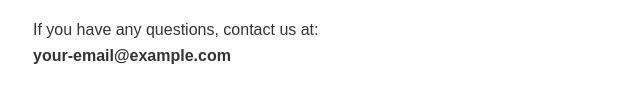
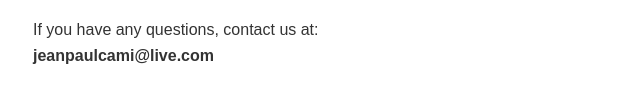
Before and after one commit to CaMiMtoto/status-saver-privacy-policy, a plain HTML site: page index.html in a window 1280 px wide. Shown: the part 1215-1318 px from the top of the page, 7-647 px from the left. Drawn offline with Linux system fonts and the light colour scheme.

Commit message:
Update contact email in index.html

```diff
--- a/index.html
+++ b/index.html
@@ -74,7 +74,7 @@ We may update this Privacy Policy from time to time. Any changes will be reflect
 <h2>9. Contact Us</h2>
 <p>
 If you have any questions, contact us at: <br>
-<strong>your-email@example.com</strong>
+<strong>jeanpaulcami@live.com</strong>
 </p>
 
 </body>
```
